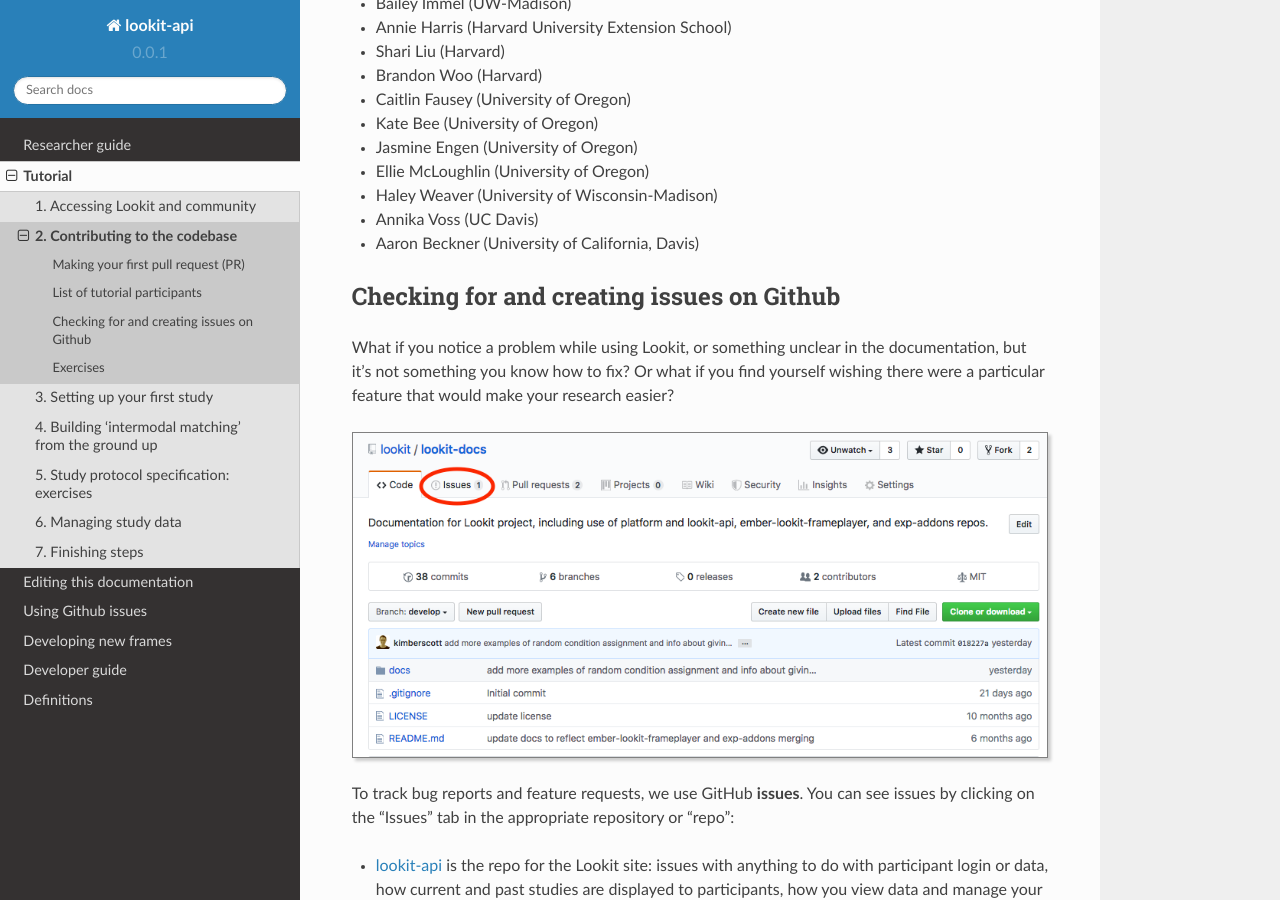
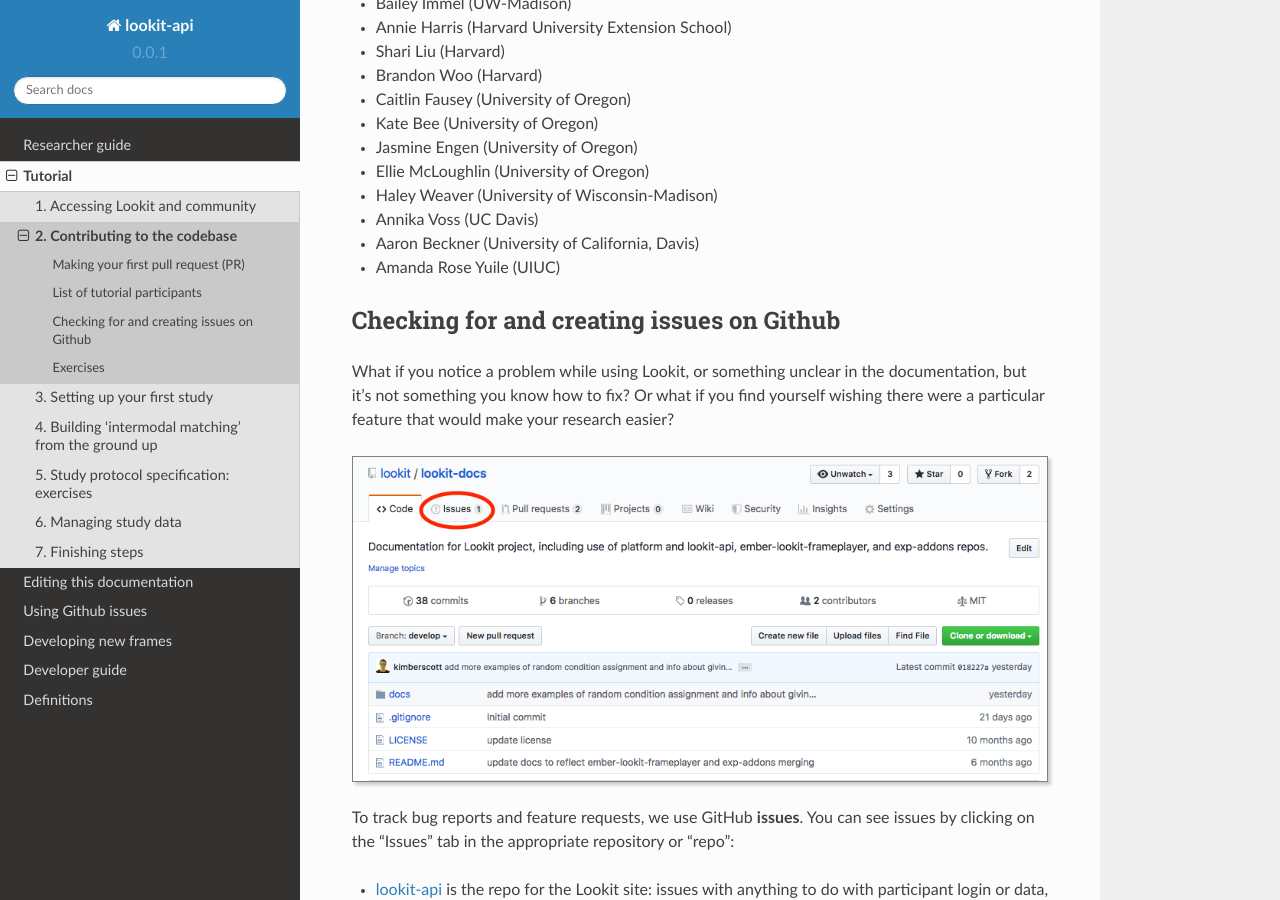
Before and after one commit to lookit/lookit-docs, a Sphinx documentation site: the page built from docs/source/tutorial-contributing.rst, in a window 1280 px wide and 900 px high, scrolled down 4453 px. Built offline with Sphinx 7.4.7 and the Read the Docs theme 2.0.0, drawn with Linux system fonts in a browser that asks for light colours.

Commit message:
Add me to tutorial participant list

```diff
--- a/docs/source/tutorial-contributing.rst
+++ b/docs/source/tutorial-contributing.rst
@@ -102,6 +102,7 @@
 - Haley Weaver (University of Wisconsin-Madison)
 - Annika Voss (UC Davis)
 - Aaron Beckner (University of California, Davis)
+- Amanda Rose Yuile (UIUC)
 
 .. _Github issues overview:
 
```
